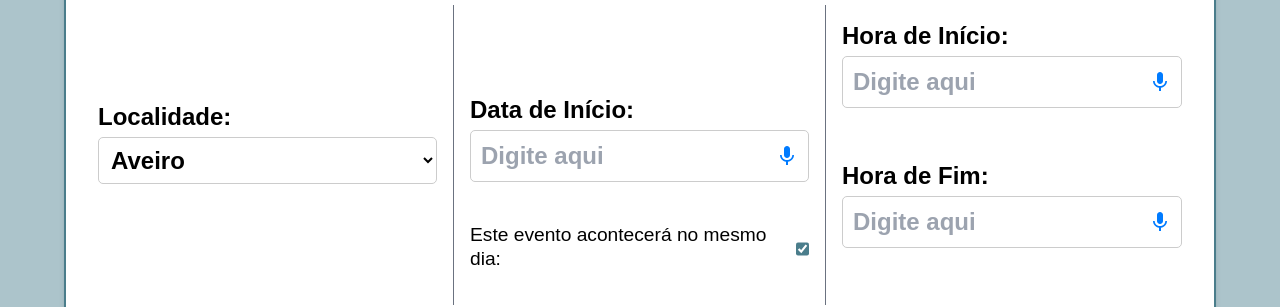
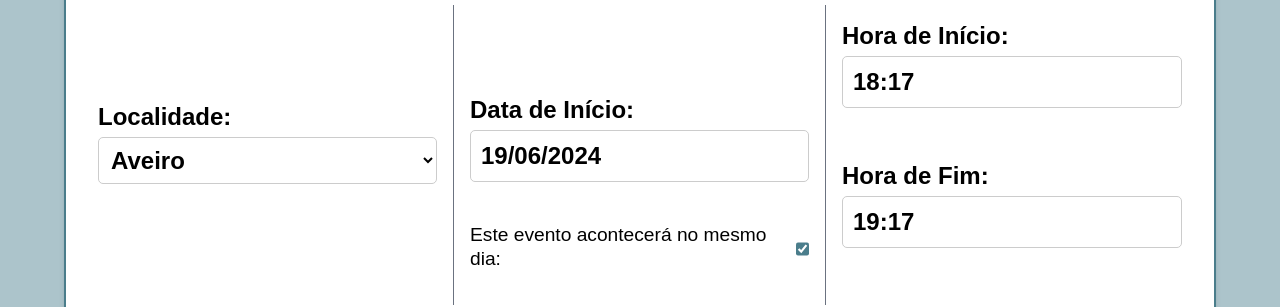
Before and after one commit to yanisfaquir/real_event2, a Next.js app: page /startEvent1 in a window 1280 px wide. Shown: the part 321-628 px from the top of the page. Built offline with nearby package versions, Linux system fonts and the light colour scheme.

Commit message:
feat(startEvent): persistencia de dados na criação do evento

```diff
--- a/src/pages/startEvent1.jsx
+++ b/src/pages/startEvent1.jsx
@@ -12,16 +12,13 @@ import React, {
 import { useSelector, useDispatch } from 'react-redux';
 import {
   setLocation,
-    setMapImageUrl,
   setStartActionDate,
   setStartActionTime,
   setEndActionTime,
   setEndActionDate,
   setActionSameDay,
   setStartEnd,
-    setActionServiceType,
-    setActionEventType,
-  } from '../redux/actions/eventActions';
+} from '../redux/reducers/eventReducer';
 import GlobalButton from '@/components/globalButton';
 import { Tooltip } from 'react-tooltip';
 import Link from 'next/link';
@@ -38,8 +35,7 @@ import React, {
   const dispatch = useDispatch();
   const router = useRouter();
   const location = useSelector((state) => state.event.location);
-    const mapImageUrl = useSelector((state) => state.event.mapImageUrl);
-
+const startEvent = useSelector((state) => state.event)
   const [startDate, setStartDate] = useState(null);
 
   const [startTime, setStartTime] = useState(null);
@@ -79,6 +75,14 @@ import React, {
     dispatch(setEndActionTime(unixEndTimestamp));
     dispatch(setActionSameDay(sameDay));
   }, []);
+
+  useEffect(() => {
+    setEventLocation(startEvent.location);
+    setStartDate(new Date(startEvent.startDate * 1000));
+    setEndDate(startEvent.endDate ? new Date(startEvent.endDate * 1000): 0);
+    setStartTime(new Date(startEvent.startTime * 1000));
+    setEndTime(new Date(startEvent.endTime * 1000));
+  }, [startEvent]);
 
   const handleEventChange = (event) => {
     setSelectedEvent(event.target.value);
@@ -126,40 +130,6 @@ import React, {
     'Vila Real': 'Vila Real',
     Viseu: 'Viseu',
   };
-
-    // const handleLocationSearch = async () => {
-    //   dispatch(setLocation(locationEvent));
-    //   try {
-    //     const response = await fetch(
-    //       `https://nominatim.openstreetmap.org/search?format=json&q=${encodeURIComponent(locationEvent)}`
-    //     );
-    //     const data = await response.json();
-    //     if (data.length > 0) {
-    //       setAltLocation(data[0].display_name);
-    //       const { lat, lon } = data[0];
-    //       setCoordenadas({ lat: parseFloat(lat), lng: parseFloat(lon) });
-    //       dispatch(
-    //         setMapImageUrl(
-    //           `https://www.openstreetmap.org/export/embed.html?bbox=${parseFloat(lon) - 0.01}%2C${parseFloat(lat) - 0.01}%2C${parseFloat(lon) + 0.01}%2C${parseFloat(lat) + 0.01}&layer=mapnik&marker=${parseFloat(lat)}%2C${parseFloat(lon)}`
-    //         )
-    //       );
-    //       setError(null);
-    //     } else {
-    //       setErrors((prevErrors) => ({
-    //         ...prevErrors,
-    //         localizacao: 'Localidade não encontrada',
-    //       }));
-
-    //       dispatch(setMapImageUrl(null));
-    //       dispatch(setLocation(null));
-    //     }
-    //   } catch (error) {
-    //     setErrors((prevErrors) => ({
-    //       ...prevErrors,
-    //       coordenadas: 'Erro ao buscar coordenadas',
-    //     }));
-    //   }
-    // };
 
   const handleSpeechRecognition = (field, id) => {
     try {
@@ -309,7 +279,6 @@ import React, {
         const unixEndTimestamp = Math.floor(
           combinedEndDateTime.getTime() / 1000
         );
-
         dispatch(setStartActionDate(unixStartTimestamp));
         !sameDay ? dispatch(setEndActionDate(unixEndTimestamp)) : '';
         dispatch(setStartActionTime(unixStartTimestamp));
@@ -319,7 +288,6 @@ import React, {
         );
 
         dispatch(setLocation(location));
-          dispatch(setMapImageUrl(mapImageUrl));
         break;
 
       default:
@@ -656,58 +624,6 @@ import React, {
                         </option>
                       ))}
                     </select>
-                      {/* <input
-                        type="text"
-                        value={locationEvent}
-                        className={`${highContrast ? 'bg-black text-[#FFF000] input-high-contrast' : 'bg-white text-black'}`}
-                        onChange={(e) => {
-                          let value = e.target.value;
-                          value = value.replace(/\s+/g, ' ');
-                          value = value.replace(/^\s+/, '');
-                          if (value == '') {
-                            setLocationTouched(true);
-                          } else {
-                            setErrors((prevErrors) => ({
-                              ...prevErrors,
-                              localizacao: null,
-                            }));
-                          }
-                          setEventLocation(value);
-                        }}
-                        onKeyDown={(e) => {
-                          if (e.key === 'Enter') {
-                            handleLocationSearch();
-                          }
-                        }}
-                        placeholder="Digite aqui"
-                        onFocus={() => {
-                          if (locationEvent) setLocationTouched(false);
-                        }}
-                        onBlur={() => setLocationTouched(true)}
-                        required
-                        style={{
-                          padding: '10px',
-                          borderRadius: '5px',
-                          border: '1px solid #ccc',
-                          marginTop: '5px',
-                          paddingRight: '30px',
-                          width: '100%',
-                        }}
-                      />
-                      <MicrophoneIcon
-                        handleSpeechRecognition={handleSpeechRecognition}
-                        isStreaming={isStreaming['micLocation']}
-                        id="micLocation"
-                        field="location"
-                        right="68"
-                      />
-                      <GlobalButton
-                        image={`/assets/${highContrast ? 'high-contrast-icons' : 'icons'}/search-green.svg`}
-                        text="Localizar"
-                        type="button"
-                        id="search-location"
-                        onClick={handleLocationSearch}
-                      /> */}
                   </div>
                 </label>
                 <p
@@ -729,40 +645,6 @@ import React, {
                 >
                   Campo obrigatório
                 </p>
-                  {/* <div className="flex flex-col justify-center items-center">
-                    {errors?.localizacao ? (
-                      <p
-                        aria-live="polite"
-                        style={{
-                          color: 'ff0000',
-                          marginTop: '-24px',
-                          marginLeft: '-72px',
-                          textAlign: `${alignment ? alignment : 'start'}`,
-                        }}
-                        className={`max-w-[320px] text-red-600`}
-                      >
-                        {errors.localizacao}
-                      </p>
-                    ) : mapImageUrl && altLocation ? (
-                      <div alt={`Mapa mostrando ao centro ${altLocation}`}>
-                        <div
-                          style={{
-                            textAlign: `${alignment ? alignment : 'center'}`,
-                          }}
-                          className={`max-w-[400px]`}
-                        >
-                          {altLocation}{' '}
-                        </div>
-                        <iframe
-                          width="100%"
-                          height="120"
-                          src={mapImageUrl}
-                          style={{ border: 0 }}
-                          tabIndex={-1}
-                        ></iframe>
-                      </div>
-                    ) : null}
-                  </div> */}
               </div>
             </div>
             <div className="p-4 w-full lg:w-1/3 min-h-[180px] lg:border-r border-b lg:border-b-0 border-gray-500 relative flex flex-col justify-center align-center">
@@ -794,12 +676,7 @@ import React, {
                       required
                       placeholderText="Digite aqui"
                     />
-                      <MicrophoneIcon
-                        handleSpeechRecognition={handleSpeechRecognition}
-                        isStreaming={isStreaming['micStartDate']}
-                        id="micStartDate"
-                        field="startDate"
-                      />
+
                   </div>
                 </label>
                 <p
@@ -866,12 +743,7 @@ import React, {
                         className={`datePicker ${highContrast ? 'bg-black text-[#FFF000] input-high-contrast' : 'bg-white text-black'}`}
                         placeholderText="Digite aqui"
                       />
-                        <MicrophoneIcon
-                          handleSpeechRecognition={handleSpeechRecognition}
-                          isStreaming={isStreaming['micEndDate']}
-                          id="micEndDate"
-                          field="endDate"
-                        />
+
                     </div>
                   </label>
                   <p
@@ -942,12 +814,7 @@ import React, {
                       }}
                       onBlur={() => setStartTimeTouched(true)}
                     />
-                      <MicrophoneIcon
-                        handleSpeechRecognition={handleSpeechRecognition}
-                        isStreaming={isStreaming['micStartTime']}
-                        id="micStartTime"
-                        field="startTime"
-                      />
+
                   </div>
                 </label>
                 <p
@@ -1019,12 +886,7 @@ import React, {
                       }
                       maxTime={new Date().setHours(23, 59, 59, 999)}
                     />
-                      <MicrophoneIcon
-                        handleSpeechRecognition={handleSpeechRecognition}
-                        isStreaming={isStreaming['micEndTime']}
-                        id="micEndTime"
-                        field="endTime"
-                      />
+
                   </div>
                 </label>
                 <p
--- a/src/redux/actions/eventActions.js
+++ b/src/redux/actions/eventActions.js
@@ -1,7 +1,6 @@
 import { createAction } from '@reduxjs/toolkit';
 
 export const setLocation = createAction('event/setLocation');
-export const setMapImageUrl = createAction('event/setMapImageUrl');
 export const setStartActionDate = createAction('event/setStartDate');
 export const setStartActionTime = createAction('event/setStartTime');
 export const setEndActionDate = createAction('event/setEndDate');
--- a/src/redux/reducers/eventReducer.js
+++ b/src/redux/reducers/eventReducer.js
@@ -4,7 +4,6 @@ const eventSlice = createSlice({
  name: 'event',
  initialState: {
     location: '',
-    mapImageUrl: null,
     startDate: '',
     startTime: '',
     endDate: '',
@@ -18,13 +17,10 @@ const eventSlice = createSlice({
     setLocation: (state, action) => {
       state.location = action.payload;
     },
-    setMapImageUrl: (state, action) => {
-      state.mapImageUrl = action.payload;
-    },
     setStartActionDate: (state, action) => {
       const date = new Date(action.payload);
       if (!isNaN(date.getTime())) {
-        state.startDate = date.toISOString();
+        state.startDate = action.payload
       } else {
         console.error('String inválida para data');
       }
@@ -32,7 +28,7 @@ const eventSlice = createSlice({
     setStartActionTime: (state, action) => {
       const date = new Date(action.payload);
       if (!isNaN(date.getTime())) {
-        state.startTime = date.toISOString();
+        state.startTime = action.payload
       } else {
         console.error('String inválida para hora');
       }
@@ -43,7 +39,7 @@ const eventSlice = createSlice({
     setEndActionDate: (state, action) => {
       const date = new Date(action.payload);
       if (!isNaN(date.getTime())) {
-        state.endDate = date.toISOString();
+        state.endDate = action.payload
       } else {
         console.error('String inválida para data');
       }
@@ -51,7 +47,7 @@ const eventSlice = createSlice({
     setEndActionTime: (state, action) => {
       const date = new Date(action.payload);
       if (!isNaN(date.getTime())) {
-        state.endTime = date.toISOString();
+        state.endTime = action.payload
       } else {
         console.error('String inválida para hora');
       }
@@ -70,7 +66,6 @@ const eventSlice = createSlice({
 
 export const {
  setLocation,
- setMapImageUrl,
  setStartActionDate,
  setStartActionTime,
  setEndActionDate,
```
Lines whose indentation alone changed are shown as unchanged.
